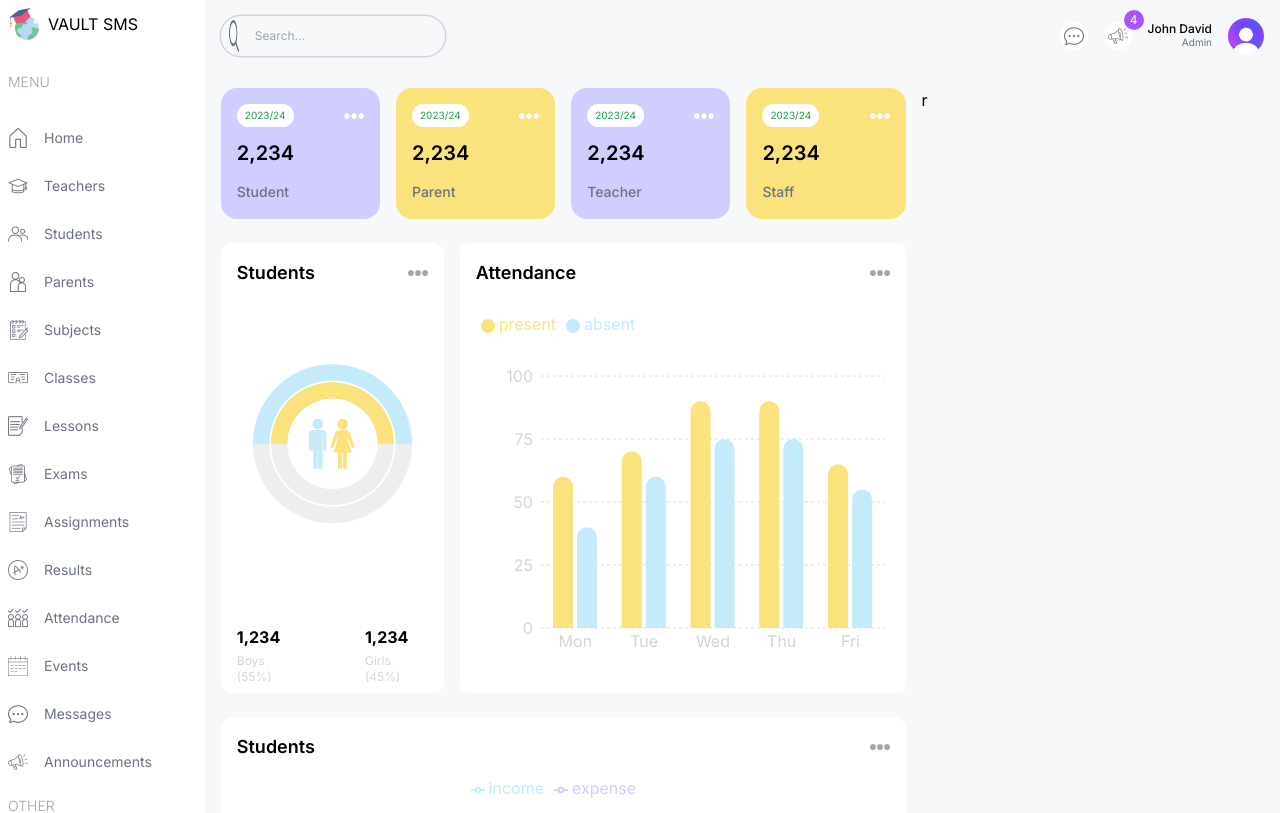
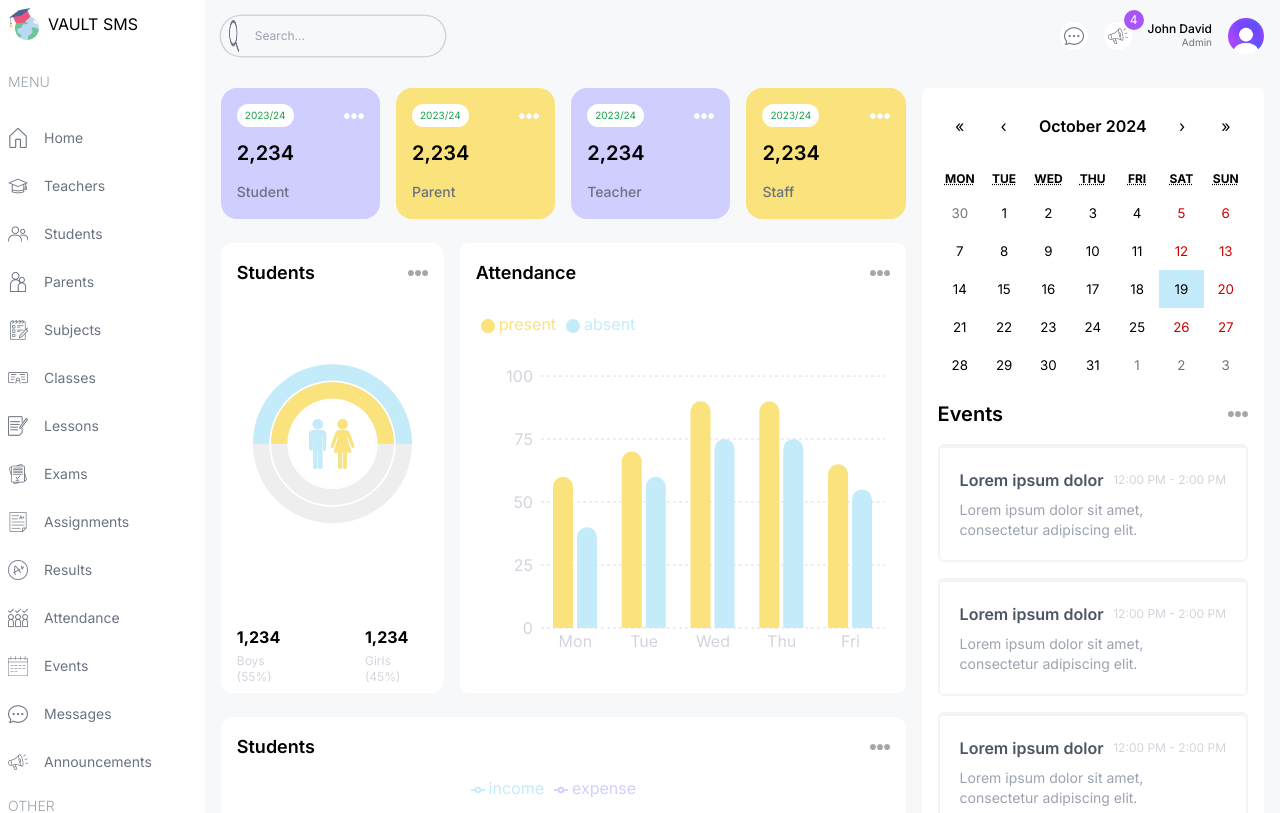
Before and after one commit to emmanuelomejua/sms, a Next.js app: page /admin in a window 1280 px wide. Shown: the top 813 px of the page. Built offline with nearby package versions, Linux system fonts and the light colour scheme.

Commit message:
calender added

```diff
--- a/package.json
+++ b/package.json
@@ -11,7 +11,9 @@
   "dependencies": {
     "next": "14.2.15",
     "react": "^18",
+    "react-calendar": "^5.0.0",
     "react-dom": "^18",
+    "react-hook-form": "^7.53.1",
     "recharts": "^2.13.0",
     "zod": "^3.23.8"
   },
--- a/src/app/(dashboard)/admin/page.tsx
+++ b/src/app/(dashboard)/admin/page.tsx
@@ -1,5 +1,6 @@
 import AttendanceChart from '@/components/AttendanceChart';
 import CountChart from '@/components/CountChart';
+import EventCalender from '@/components/EventCalender';
 import FinanaceChart from '@/components/FinanaceChart';
 import UserCard from '@/components/UserCard';
 import React from 'react'
@@ -29,7 +30,9 @@
         </div>
 
 
-        <div className="flex w-full lg:w-1/3">r</div>
+        <div className="flex w-full lg:w-1/3 flex-col">
+          <EventCalender/>
+        </div>
     </div>
   )
 }
--- a/src/components/EventCalender.tsx
+++ b/src/components/EventCalender.tsx
@@ -1,10 +1,61 @@
 'use client';
 
-import React from 'react'
+import Image from "next/image";
+import { useState } from "react";
+import Calendar from "react-calendar";
+import "react-calendar/dist/Calendar.css";
+
+type ValuePiece = Date | null;
+
+type Value = ValuePiece | [ValuePiece, ValuePiece];
+
+const events = [
+    {
+      id: 1,
+      title: "Lorem ipsum dolor",
+      time: "12:00 PM - 2:00 PM",
+      description: "Lorem ipsum dolor sit amet, consectetur adipiscing elit.",
+    },
+    {
+      id: 2,
+      title: "Lorem ipsum dolor",
+      time: "12:00 PM - 2:00 PM",
+      description: "Lorem ipsum dolor sit amet, consectetur adipiscing elit.",
+    },
+    {
+      id: 3,
+      title: "Lorem ipsum dolor",
+      time: "12:00 PM - 2:00 PM",
+      description: "Lorem ipsum dolor sit amet, consectetur adipiscing elit.",
+    },
+  ];
 
 const EventCalender = () => {
+
+    const [value, onChange] = useState<Value>(new Date());
+
   return (
-    <div className='bg-white p-4 rounded-md'>EventCalender</div>
+    <div className='bg-white p-4 rounded-md'>
+         <Calendar onChange={onChange} value={value} />
+      <div className="flex items-center justify-between">
+        <h1 className="text-xl font-semibold my-4">Events</h1>
+        <Image src="/moreDark.png" alt="" width={20} height={20} />
+      </div>
+      <div className="flex flex-col gap-4">
+        {events.map((event) => (
+          <div
+            className="p-5 rounded-md border-2 border-gray-100 border-t-4 odd:border-t-lamaSky even:border-t-lamaPurple"
+            key={event.id}
+          >
+            <div className="flex items-center justify-between">
+              <h1 className="font-semibold text-gray-600">{event.title}</h1>
+              <span className="text-gray-300 text-xs">{event.time}</span>
+            </div>
+            <p className="mt-2 text-gray-400 text-sm">{event.description}</p>
+          </div>
+        ))}
+      </div>
+    </div>
   )
 }
 
```
Also changed, not shown: 1 other file (tests, documents, lock files or other folders).
